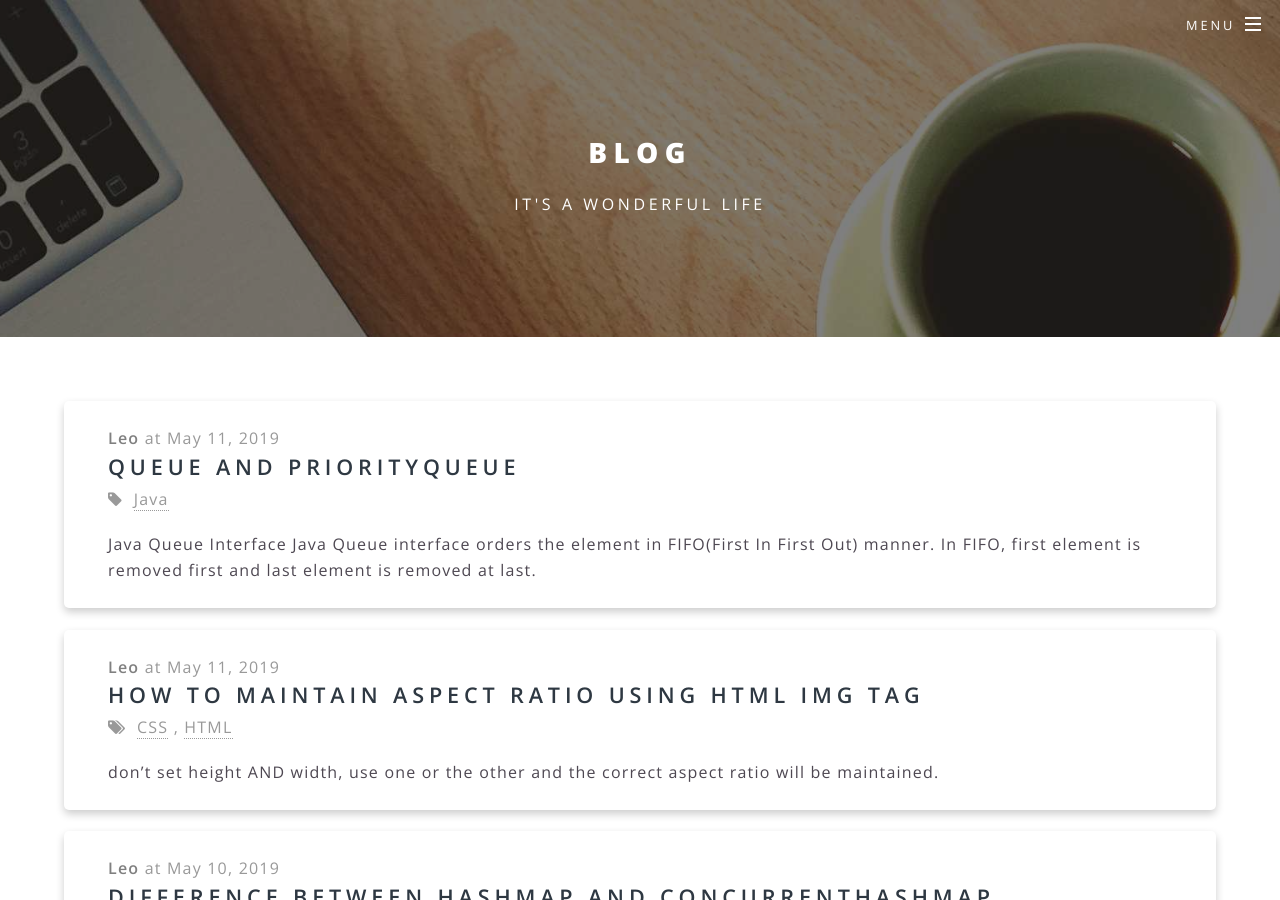
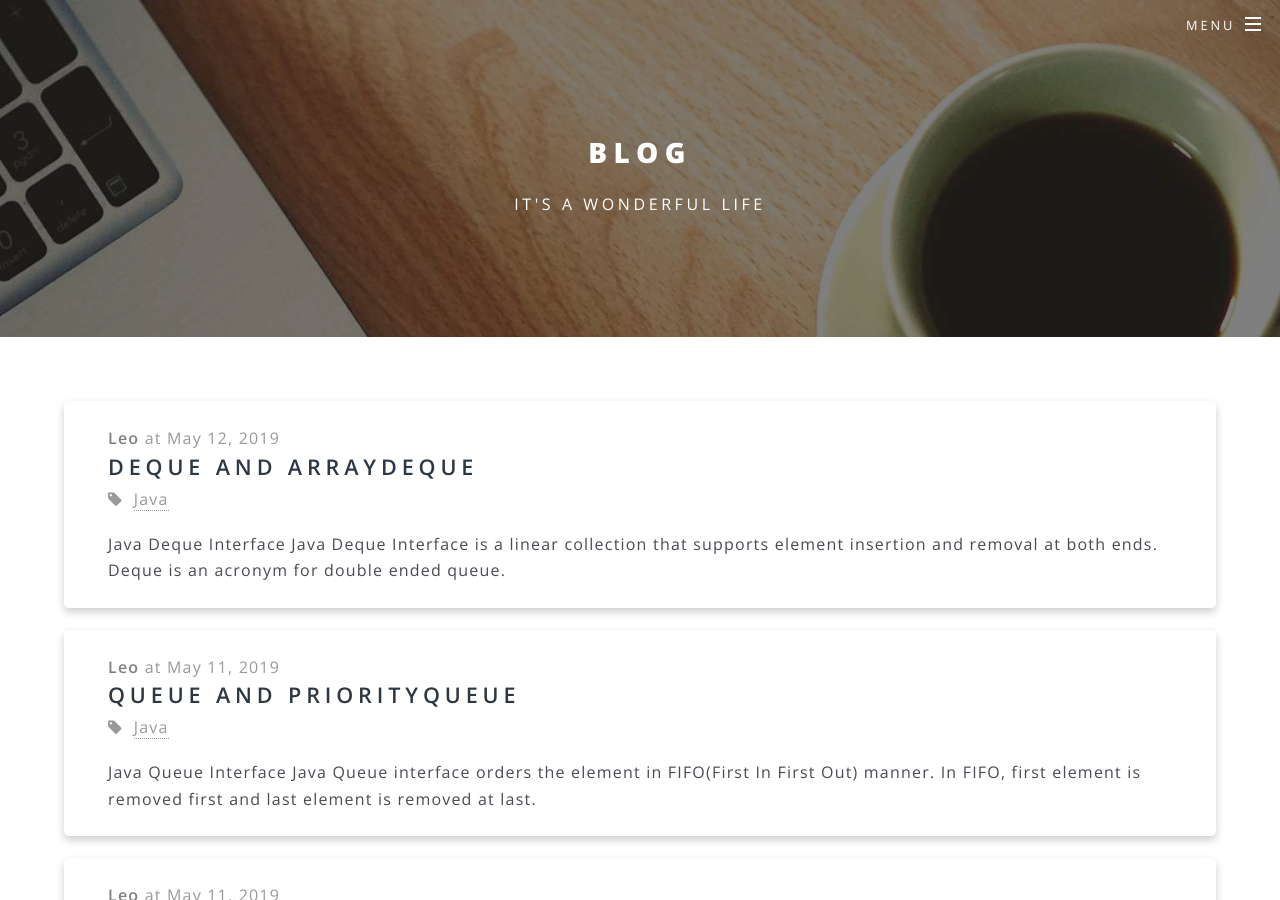
Before and after one commit to bluebreeze0812/bluebreeze0812.github.io, a Jekyll site: the page built from blog/index.html, in a window 1280 px wide and 900 px high. Built offline with Jekyll 4.4.1, drawn with Linux system fonts in a browser that asks for light colours; the list of posts is cut into pages by our own code; a file with an impossible date is left out; some of the changed text lies outside the part shown.

Commit message:
add post

```diff
--- a/_posts/2019-05-12-Deque and ArrayDeque.md
+++ b/_posts/2019-05-12-Deque and ArrayDeque.md
@@ -1,7 +1,7 @@
 ---
 layout:     post
 title:      Deque and ArrayDeque
-date:
+date:       2019-05-12 15:08:32 +0800
 author:     Leo
 categories: Learn
 tags:       Java
```
